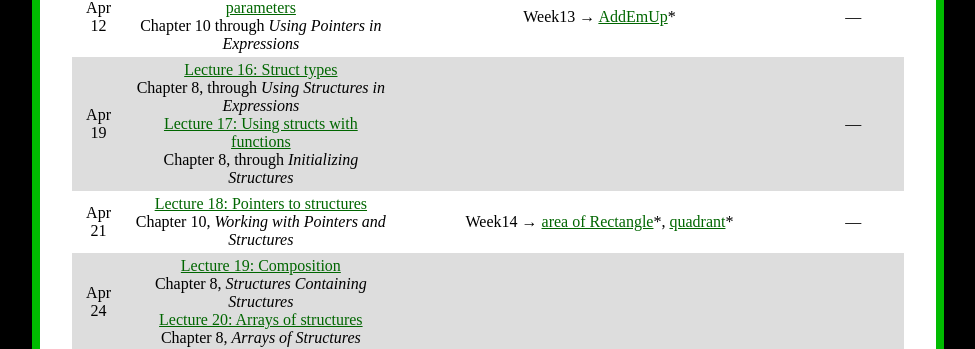
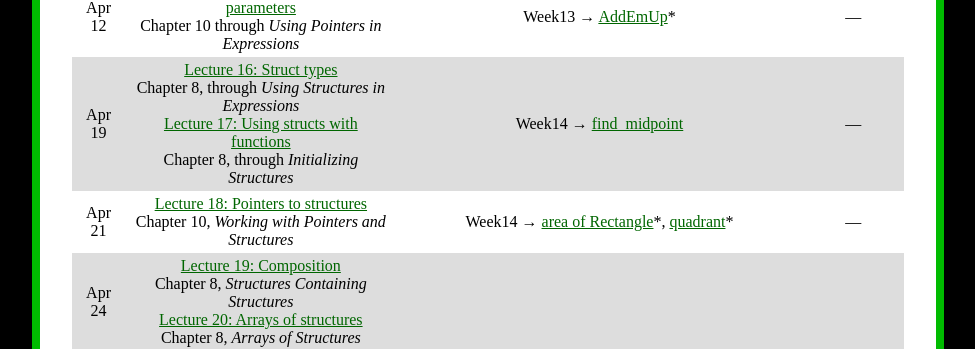
Before and after one commit to ycpcs/cs101-spring2018, a Jekyll site: the page built from schedule.md, in a window 1280 px wide. Shown: the part 1598-1947 px from the top of the page, without its empty margins (152-1127 px from the left). Built offline with Jekyll 4.4.1, drawn with Linux system fonts in a browser that asks for light colours.

Commit message:
add find_midpoint exercise

```diff
--- a/schedule.md
+++ b/schedule.md
@@ -39,7 +39,7 @@ Apr 3 | <span class="activity">Functions design activity</span>
 Apr 5 | [Lecture 14: Arrays and functions](lectures/lecture14.html)<br>Chapter 7 through *Multidimensional Variable-Length Arrays and Functions* | Week12 &rarr; [ArraySum](https://cs.ycp.edu/cloudcoder/#exercise?c=17,p=828)\*, [IsAscending](https://cs.ycp.edu/cloudcoder/#exercise?c=17,p=830)\*, [countOdd](https://cs.ycp.edu/cloudcoder/#exercise?c=17,p=829)\*, [Min Array Entry](https://cs.ycp.edu/cloudcoder/#exercise?c=17,p=865) | &mdash;
 Apr 10 | **Exam 3**
 Apr 12 | [Lecture 15: Pointers, reference parameters](lectures/lecture15.html)<br>Chapter 10 through *Using Pointers in Expressions* | Week13 &rarr; [AddEmUp](https://cs.ycp.edu/cloudcoder/#exercise?c=17,p=833)\* | &mdash;
-Apr 19 | [Lecture 16: Struct types](lectures/lecture16.html)<br>Chapter 8, through *Using Structures in Expressions*<br>[Lecture 17: Using structs with functions](lectures/lecture17.html)<br>Chapter 8, through *Initializing Structures* | | &mdash;
+Apr 19 | [Lecture 16: Struct types](lectures/lecture16.html)<br>Chapter 8, through *Using Structures in Expressions*<br>[Lecture 17: Using structs with functions](lectures/lecture17.html)<br>Chapter 8, through *Initializing Structures* | Week14 &rarr; [find\_midpoint](https://cs.ycp.edu/cloudcoder/#exercise?c=17,p=879) | &mdash;
 Apr 21 | [Lecture 18: Pointers to structures](lectures/lecture18.html)<br>Chapter 10, *Working with Pointers and Structures* |  Week14 &rarr; [area of Rectangle](https://cs.ycp.edu/cloudcoder/#exercise?c=17,p=834)\*, [quadrant](https://cs.ycp.edu/cloudcoder/#exercise?c=17,p=860)\* | &mdash;
 Apr 24 | [Lecture 19: Composition](lectures/lecture19.html)<br>Chapter 8, *Structures Containing Structures*<br>[Lecture 20: Arrays of structures](lectures/lecture20.html)<br>Chapter 8, *Arrays of Structures*
 Apr 26 |  |  &mdash; | &mdash;
```
